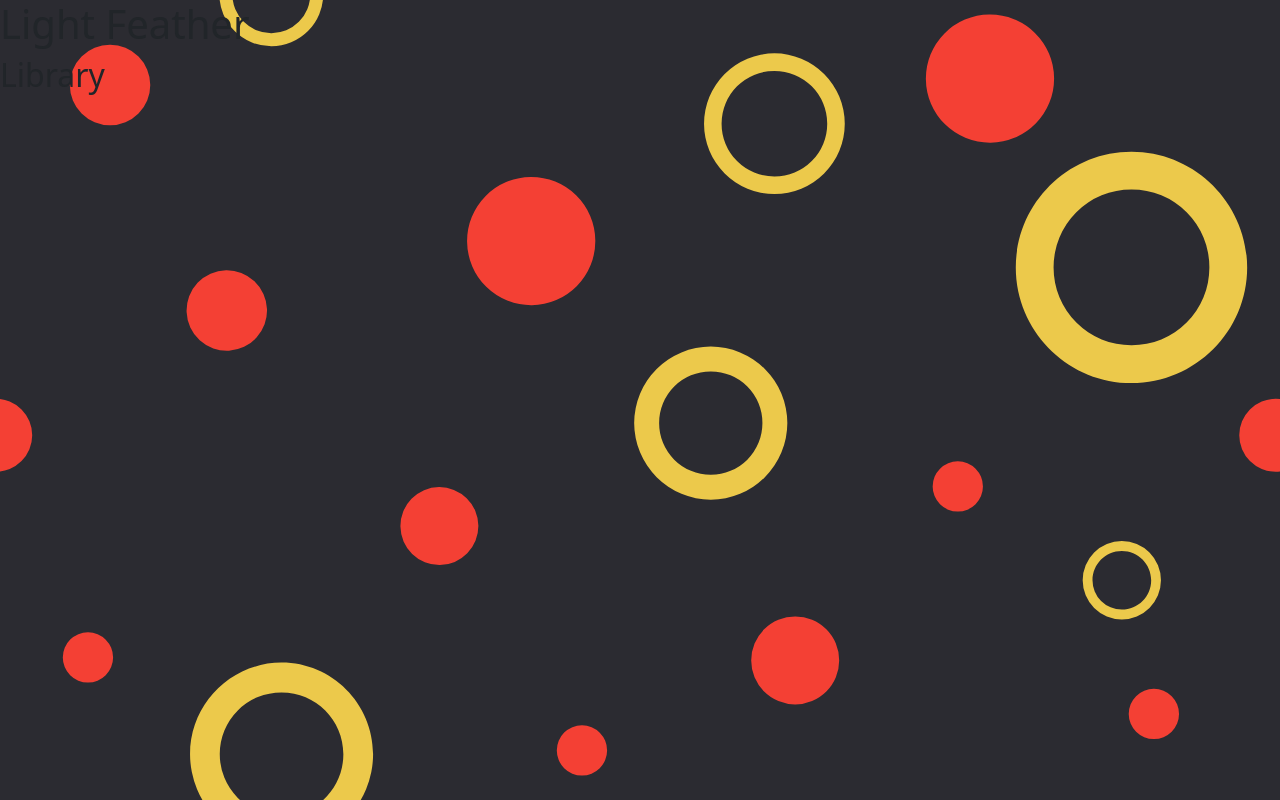
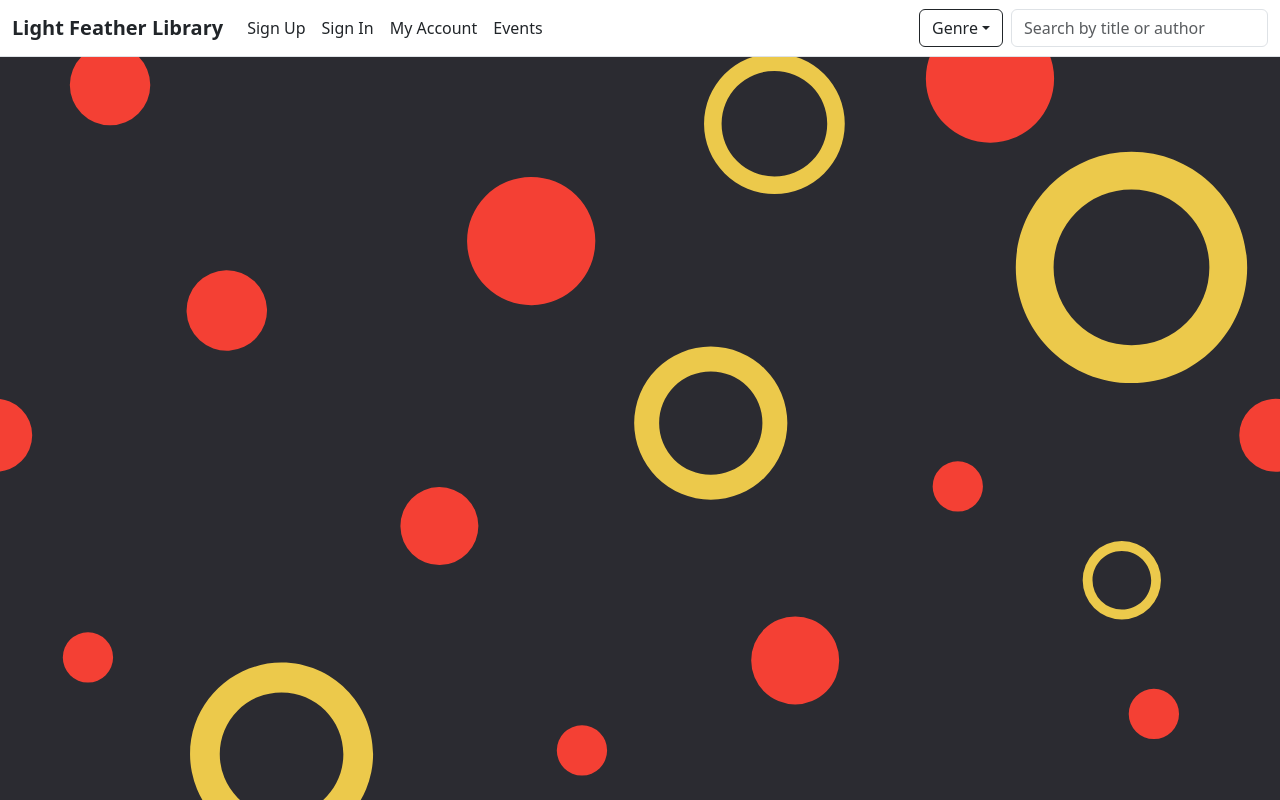
Before and after one commit to NatKacz99/library, a React (Vite) app in the folder fronted/library-fronted/: page / in a window 1280 px wide. Built offline with nearby package versions, Linux system fonts and the light colour scheme.

Commit message:
add navbar design

```diff
--- a/fronted/library-fronted/index.html
+++ b/fronted/library-fronted/index.html
@@ -11,6 +11,7 @@
 <body>
   <div id="root"></div>
   <link rel="stylesheet" href="https://cdn.jsdelivr.net/npm/bootstrap@5.3.0/dist/css/bootstrap.min.css" />
+  <script src="https://cdn.jsdelivr.net/npm/bootstrap@5.3.3/dist/js/bootstrap.bundle.min.js"></script>
   <script type="module" src="/src/main.jsx"></script>
 </body>
 
--- a/fronted/library-fronted/src/components/App/App.jsx
+++ b/fronted/library-fronted/src/components/App/App.jsx
@@ -13,10 +13,71 @@ function App() {
   }, []);
 
   return (
-    <div class="wrapper">
-      <h1>Light Feather</h1>
-      <h2>Library</h2>
-      <div className="wrapper"><BookList books={books} /></div>
+    <div className="wrapper">
+      <nav className="navbar navbar-expand-lg bg-white border-bottom">
+        <div className="container-fluid">
+          <a className="navbar-brand text-dark fw-bold" href="#">Light Feather Library</a>
+          <button
+            className="navbar-toggler"
+            type="button"
+            data-bs-toggle="collapse"
+            data-bs-target="#navbarContent"
+            aria-controls="navbarContent"
+            aria-expanded="false"
+            aria-label="Toggle navigation"
+          >
+            <span className="navbar-toggler-icon"></span>
+          </button>
+
+          <div className="collapse navbar-collapse justify-content-between" id="navbarContent">
+            {/* LEWA STRONA */}
+            <ul className="navbar-nav me-auto mb-2 mb-lg-0">
+              <li className="nav-item">
+                <a className="nav-link text-dark" href="#">Sign Up</a>
+              </li>
+              <li className="nav-item">
+                <a className="nav-link text-dark" href="#">Sign In</a>
+              </li>
+              <li className="nav-item">
+                <a className="nav-link text-dark" href="#">My Account</a>
+              </li>
+              <li className="nav-item">
+                <a className="nav-link text-dark" href="#">Events</a>
+              </li>
+            </ul>
+
+            {/* PRAWA STRONA */}
+            <form className="d-flex align-items-center gap-2" role="search">
+              <div className="dropdown">
+                <button
+                  className="btn btn-outline-dark dropdown-toggle"
+                  type="button"
+                  data-bs-toggle="dropdown"
+                  aria-expanded="false"
+                >
+                  Genre
+                </button>
+                <ul className="dropdown-menu">
+                  <li><a className="dropdown-item" href="#">Fantasy</a></li>
+                  <li><a className="dropdown-item" href="#">Science Fiction</a></li>
+                  <li><a className="dropdown-item" href="#">Romance</a></li>
+                  <li><a className="dropdown-item" href="#">Non-fiction</a></li>
+                  <li><a className="dropdown-item" href="#">Other</a></li>
+                </ul>
+              </div>
+
+              <input
+                className="form-control"
+                type="search"
+                placeholder="Search by title or author"
+                aria-label="Search"
+              />
+            </form>
+          </div>
+        </div>
+      </nav>
+
+      <div><BookList books={books} /></div>
     </div>
   );
 }
```
Also changed, not shown: fronted/library-fronted/src/components/App/App.css (line endings or trailing spaces).
